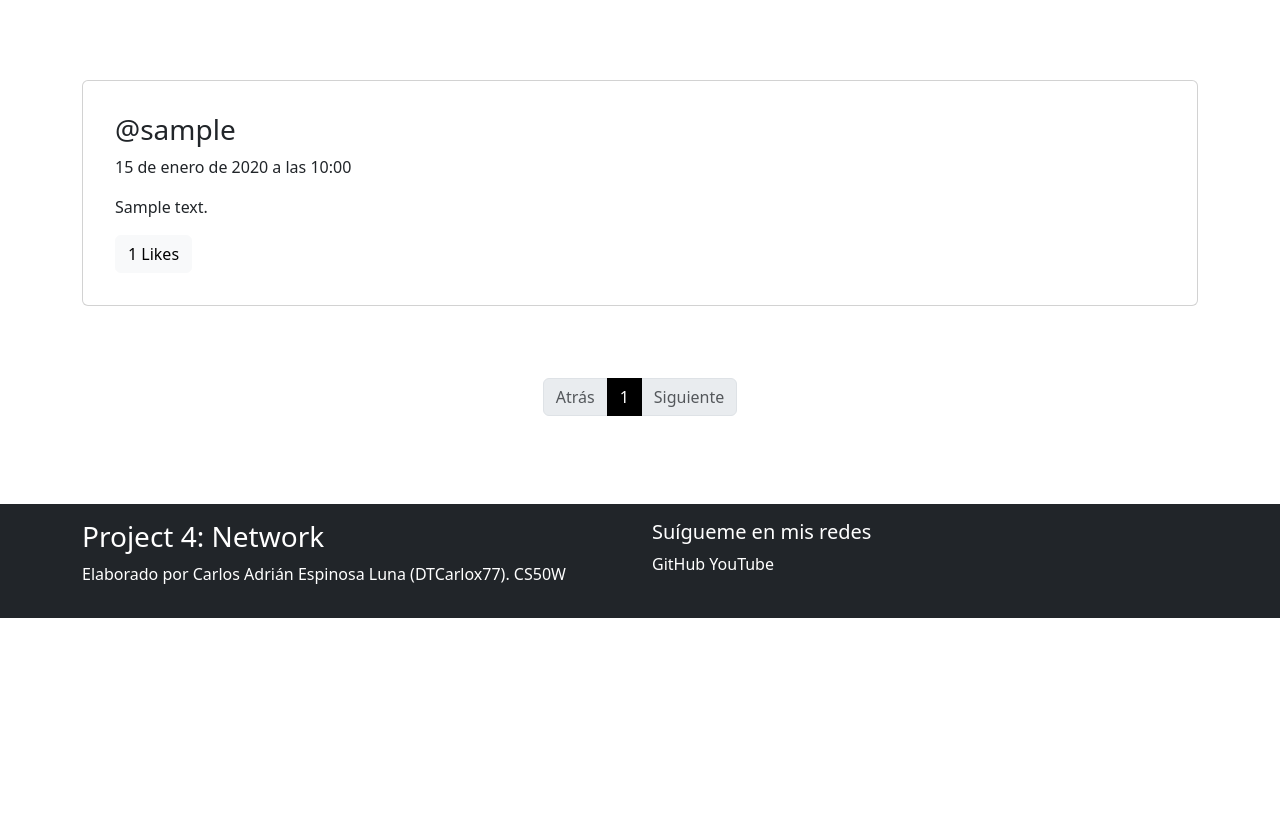
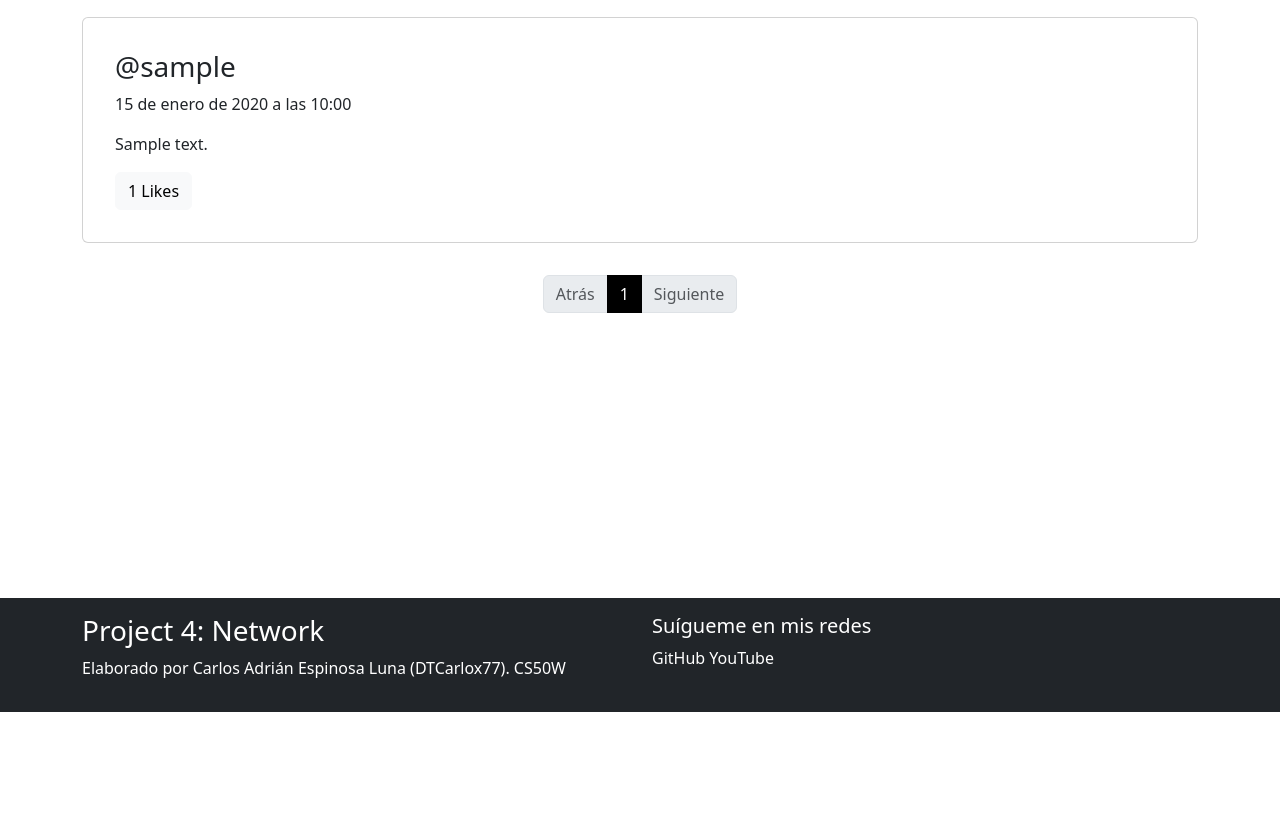
Before and after one commit to DTCarlox77/Network, a Django app: page /posts/ in a window 1280 px wide. Shown: the part 88-905 px from the top of the page. Before the commit the page ends 706 px from the top, so only its background shows below. Run offline with Django 5.2, Linux system fonts and the light colour scheme; tables that the repository leaves empty hold one stand-in row (values such as "Sample post").

Commit message:
Proyecto web finalizado :)

```diff
--- a/network/static/css/style.css
+++ b/network/static/css/style.css
@@ -34,7 +34,7 @@ footer {
 }
 
 .cuerpo {
-    margin-top: 80px;
+    margin-top: 105px;
 }
 
 .portada {
--- a/network/templates/following.html
+++ b/network/templates/following.html
@@ -34,7 +34,7 @@
 
     <br>
 
-    <div class="d-flex justify-content-center mt-5">
+    <div class="d-flex justify-content-center mt-2 mb-5">
         <nav aria-label="...">
             <ul class="pagination">
 
--- a/network/templates/layouts/base.html
+++ b/network/templates/layouts/base.html
@@ -16,7 +16,7 @@
 
     {% if user.is_authenticated %}
 
-    <nav class="navbar navbar-expand-lg bg-body-tertiary sticky-top p-3 bg-dark mb-4" data-bs-theme="dark">
+    <nav class="navbar navbar-expand-lg bg-body-tertiary fixed-top p-3 bg-dark" data-bs-theme="dark">
         <div class="container-fluid">
             <a class="navbar-brand" href="{% url 'main' %}"><h2>Network</h2></a>
             <button class="navbar-toggler" type="button" data-bs-toggle="collapse" data-bs-target="#navbarNavAltMarkup"
@@ -37,7 +37,7 @@
 
     {% else %}
 
-    <nav class="navbar navbar-expand-lg bg-body-tertiary sticky-top p-3 bg-dark mb-4" data-bs-theme="dark">
+    <nav class="navbar navbar-expand-lg bg-body-tertiary fixed-top p-3 bg-dark" data-bs-theme="dark">
         <div class="container-fluid">
             <a class="navbar-brand" href="{% url 'main' %}"><h2>Network</h2></a>
             <button class="navbar-toggler" type="button" data-bs-toggle="collapse" data-bs-target="#navbarNavAltMarkup"
@@ -61,7 +61,7 @@
         {% endblock %}
     </div>
 
-    <footer class="bg-dark text-white p-3 mt-4 sticky-bottom bottom">
+    <footer class="bg-dark text-white p-3 mt-4 fixed-bottom bottom">
         <div class="container">
             <div class="row">
                 <div class="col-md-6">
--- a/network/templates/posts.html
+++ b/network/templates/posts.html
@@ -61,7 +61,7 @@
 
     <br>
 
-    <div class="d-flex justify-content-center mt-5">
+    <div class="d-flex justify-content-center mt-2 mb-5 pages">
         <nav aria-label="...">
             <ul class="pagination">
 
@@ -108,5 +108,7 @@
 
 <br>
 <br>
+<br>
+<br>
 
 {% endblock %}
--- a/network/templates/profile.html
+++ b/network/templates/profile.html
@@ -123,7 +123,7 @@
     {% endfor %}
 
     <br>
-    <div class="d-flex justify-content-center mt-5">
+    <div class="d-flex justify-content-center mt-2 mb-5">
         <nav aria-label="...">
             <ul class="pagination">
 
@@ -166,5 +166,8 @@
 {% endif %}
 
 <br>
+<br>
+<br>
+<br>
 
 {% endblock %}
--- a/network/templates/registration/sign_in.html
+++ b/network/templates/registration/sign_in.html
@@ -4,6 +4,8 @@
 
 {% block content %}
 
+
+<br>
 
 <form class="m-4" action="{% url 'sign_in' %}" method="POST">
     {% csrf_token %}
@@ -36,6 +38,5 @@
     <button type="submit" class="btn btn-dark">Registrarme</button>
 </form>
 
-<br>
 
 {% endblock %}
```
